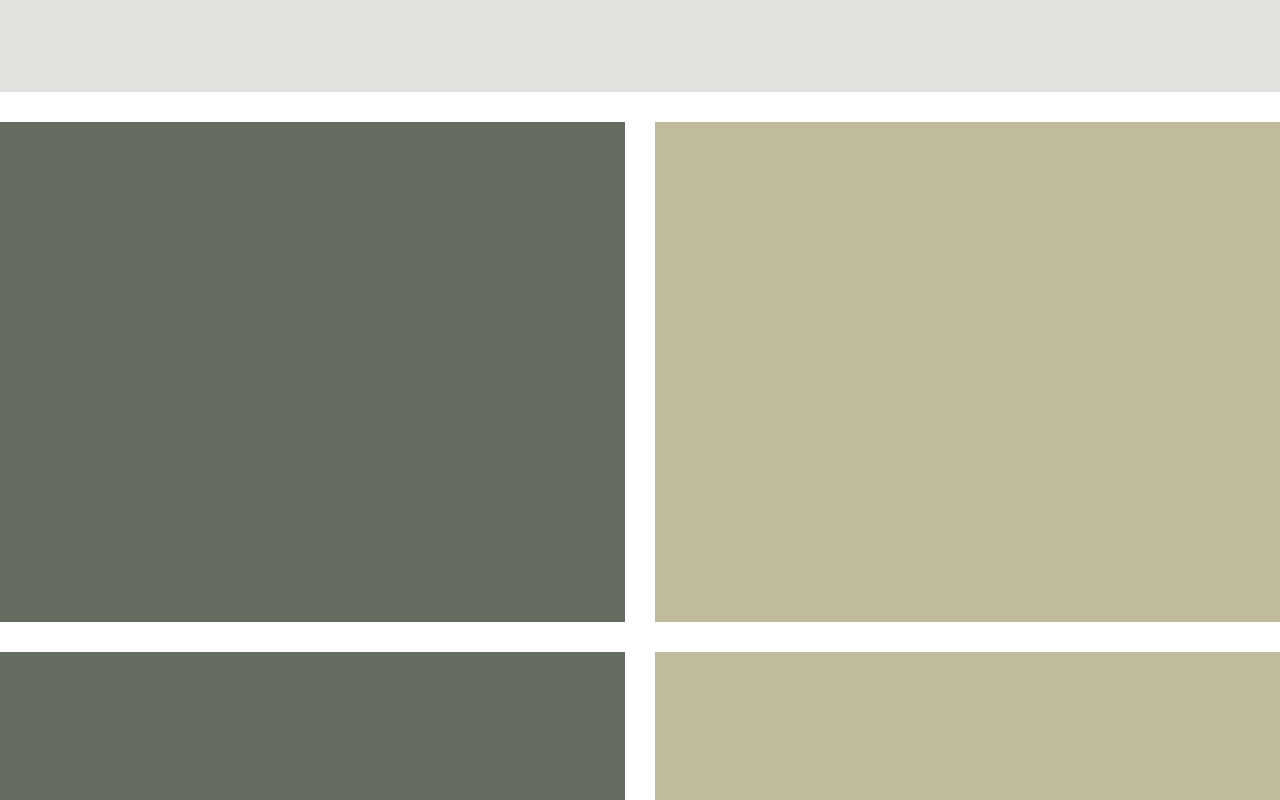
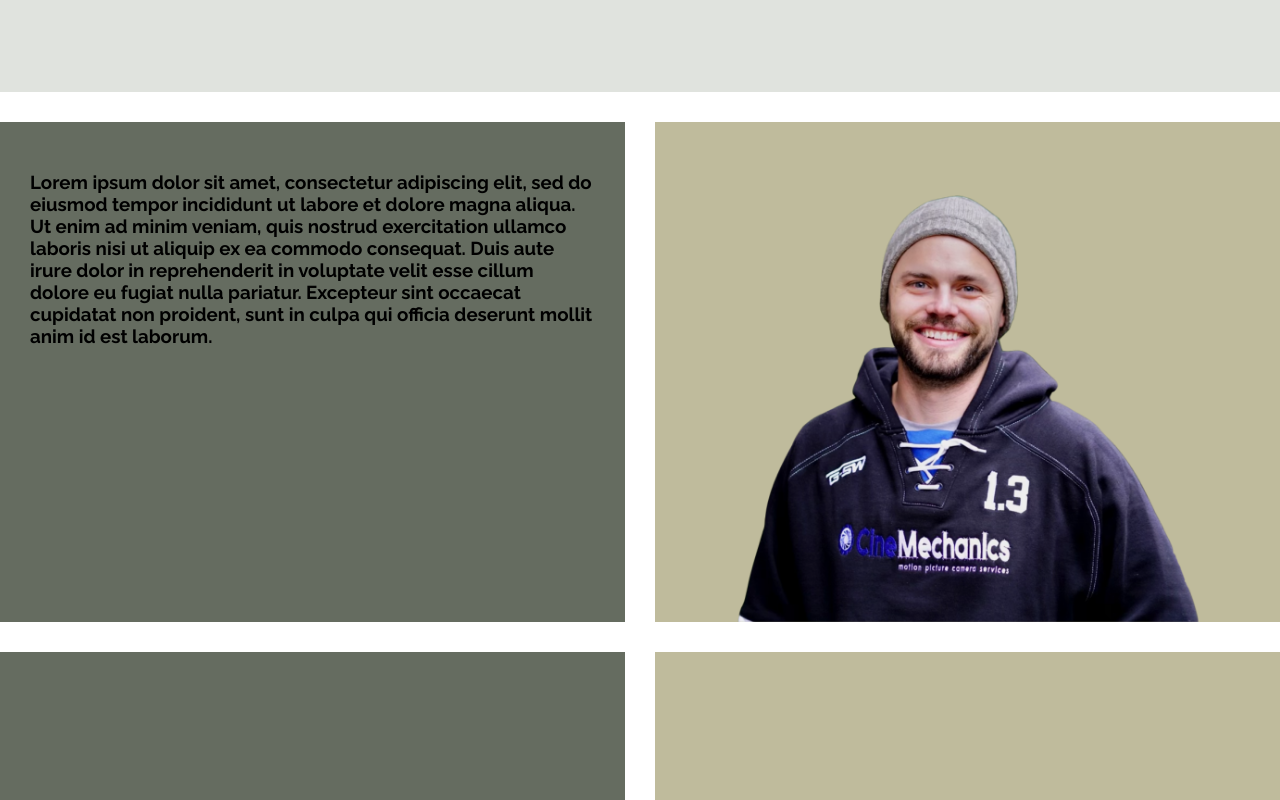
Before and after one commit to YegorCreative/born2reign, a plain HTML site: page index.html in a window 1280 px wide. Shown: the part 1180-1980 px from the top of the page. Drawn offline with Linux system fonts and the light colour scheme.

Commit message:
lorem ipsum

```diff
--- a/CSS/styles.css
+++ b/CSS/styles.css
@@ -100,7 +100,7 @@ body {
   flex-direction: column;
 }
 .twosections {
-
+box-sizing: border-box;
   height: 530px;
   display: flex;
   flex-direction: row;
@@ -124,6 +124,10 @@ body {
   margin-bottom: 30px;
   background-color: #BFBB9C;
 }
+.leftSide, .rightSide {
+  display: flex;
+  justify-content: center;
+}
 .section3 {
   width: 100%;
   height: 425px;
@@ -135,6 +139,9 @@ body {
   align-items: center;
   text-align: center;
   margin-bottom: 30px;
+}
+.side1 h3{
+  padding: 30px;
 }
 
 /* Footer infomration goes heere*/
--- a/index.html
+++ b/index.html
@@ -46,8 +46,12 @@
      </div>
      <div class="fiveSections"></div>
        <div class="twosections">
-         <div class="leftSide"></div>
-         <div class="rightSide"></div>
+         <div class="leftSide side1">
+           <h3>Lorem ipsum dolor sit amet, consectetur adipiscing elit, sed do eiusmod tempor incididunt ut labore et dolore magna aliqua. Ut enim ad minim veniam, quis nostrud exercitation ullamco laboris nisi ut aliquip ex ea commodo consequat. Duis aute irure dolor in reprehenderit in voluptate velit esse cillum dolore eu fugiat nulla pariatur. Excepteur sint occaecat cupidatat non proident, sunt in culpa qui officia deserunt mollit anim id est laborum.</h3>
+         </div>
+         <div class="rightSide">
+           <img src="Assets/MyMatt.png" alt="Matts Picture" width="500px">
+         </div>
        </div>
        <div class="twosections">
         <div class="leftSide"></div>
```
Also changed, not shown: Assets/MyMatt.png (added), 2 other files.
